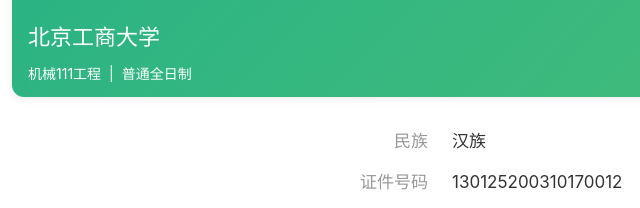
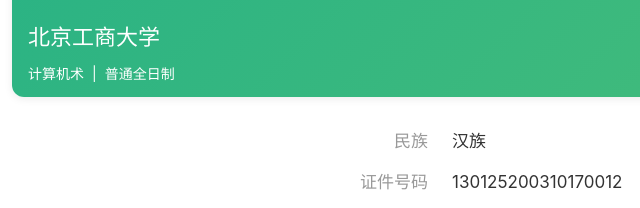
Before and after one commit to yangankang123/html, a plain HTML site: page index.html in a window 1280 px wide. Shown: the part 447-655 px from the top of the page, 0-640 px from the left. Drawn offline with Linux system fonts and the light colour scheme.

Commit message:
Update index.html

```diff
--- a/index.html
+++ b/index.html
@@ -45,7 +45,7 @@
       <h2 class="school">北京工商大学</h2>
       <span class="badge">本科</span>
     </div>
-    <p class="major">机械111工程<span class="sep">|</span>普通全日制</p>
+    <p class="major">计算机术<span class="sep">|</span>普通全日制</p>
   </section>
 
   <!-- 详情列表 -->
```
